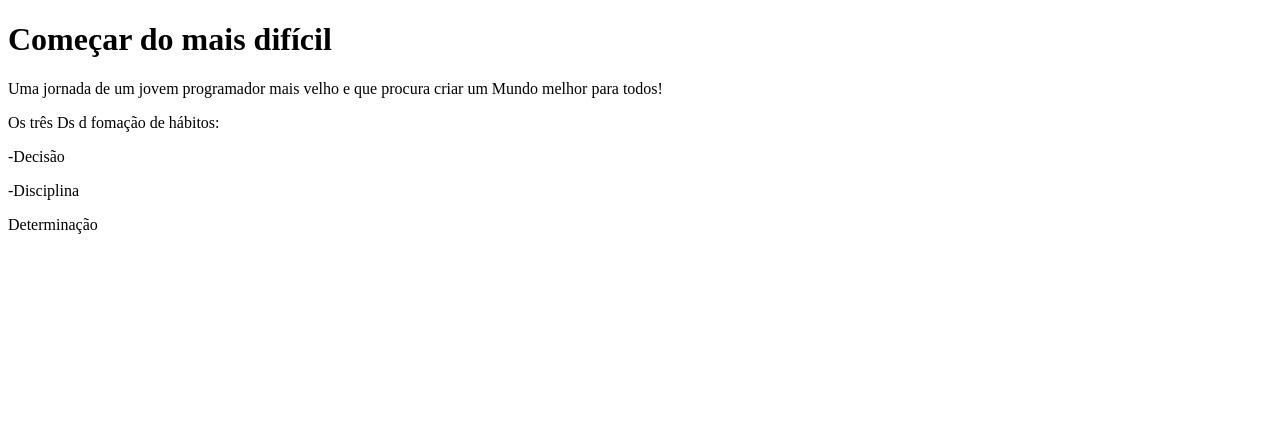
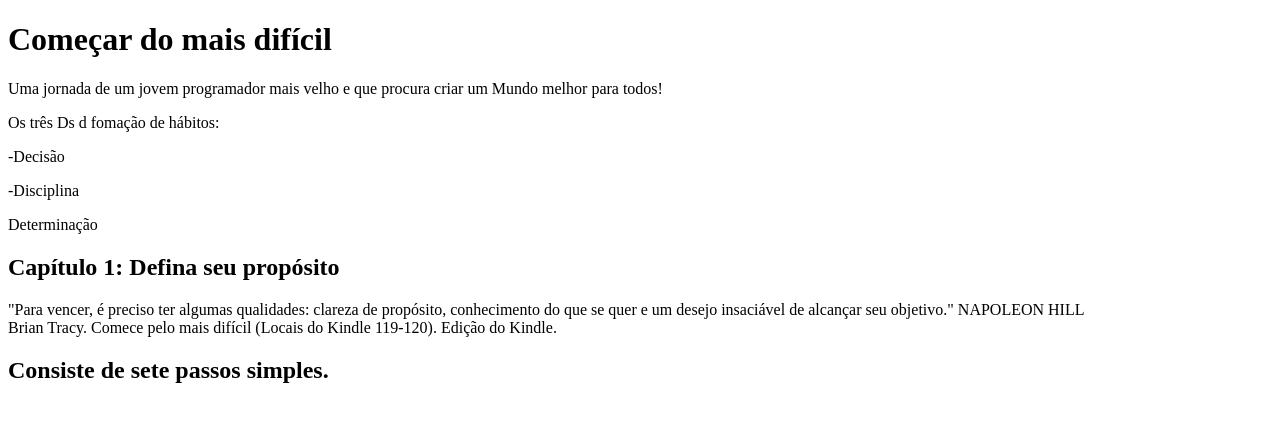
Before and after one commit to Marx-Color/novocaminho, a plain HTML site: page index.html in a window 1280 px wide. Drawn offline with Linux system fonts and the light colour scheme.

Commit message:
atualizar
novo rumo

```diff
--- a/index.html
+++ b/index.html
@@ -12,5 +12,11 @@
     <p>-Decisão</p>
     <p>-Disciplina</p>
     <p>Determinação</p>
+    <h2>Capítulo 1: Defina seu propósito</h2>
+    <p>"Para vencer, é preciso ter algumas qualidades: clareza de propósito, conhecimento do que se quer e um desejo insaciável de alcançar seu objetivo." NAPOLEON HILL <br>
+Brian Tracy. Comece pelo mais difícil (Locais do Kindle 119-120). Edição do Kindle. </p>
+<h2>Consiste de sete passos simples.</h2>
+<p></p>
+
 </body>
 </html>
```
